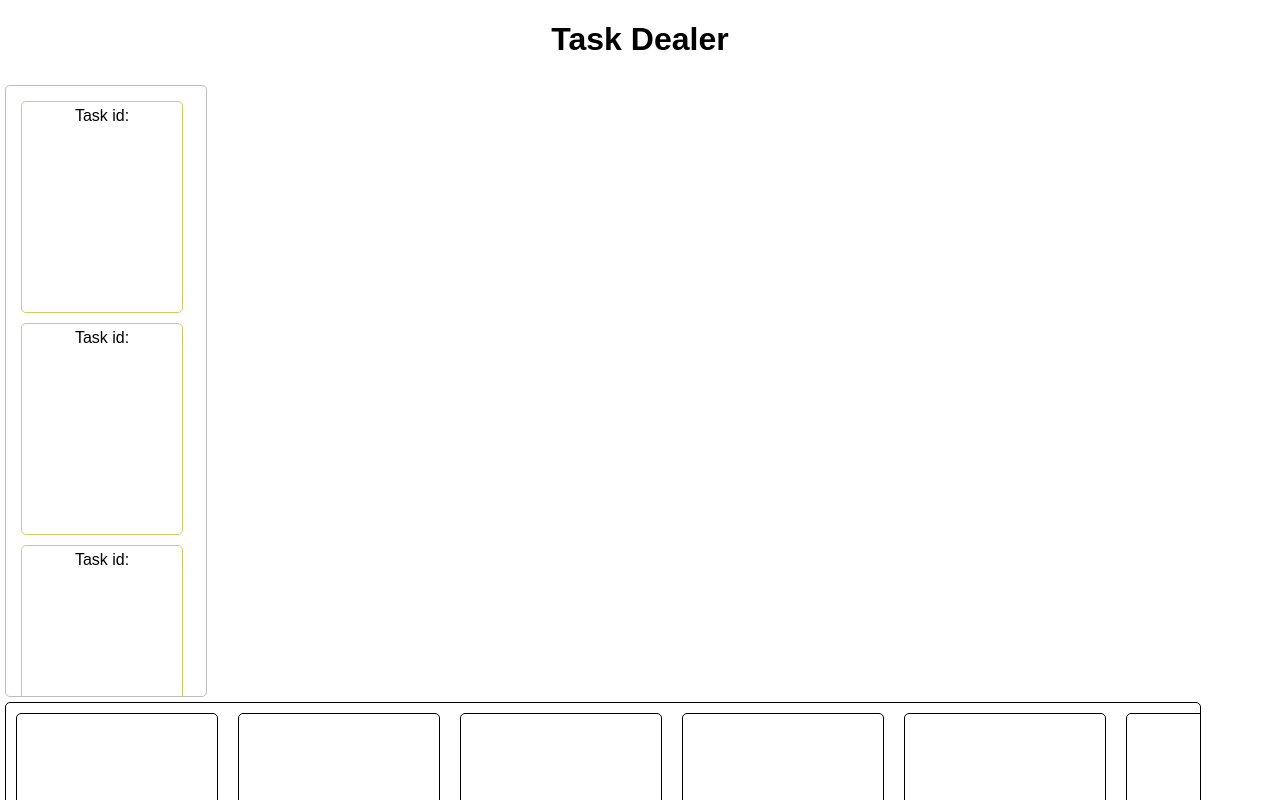
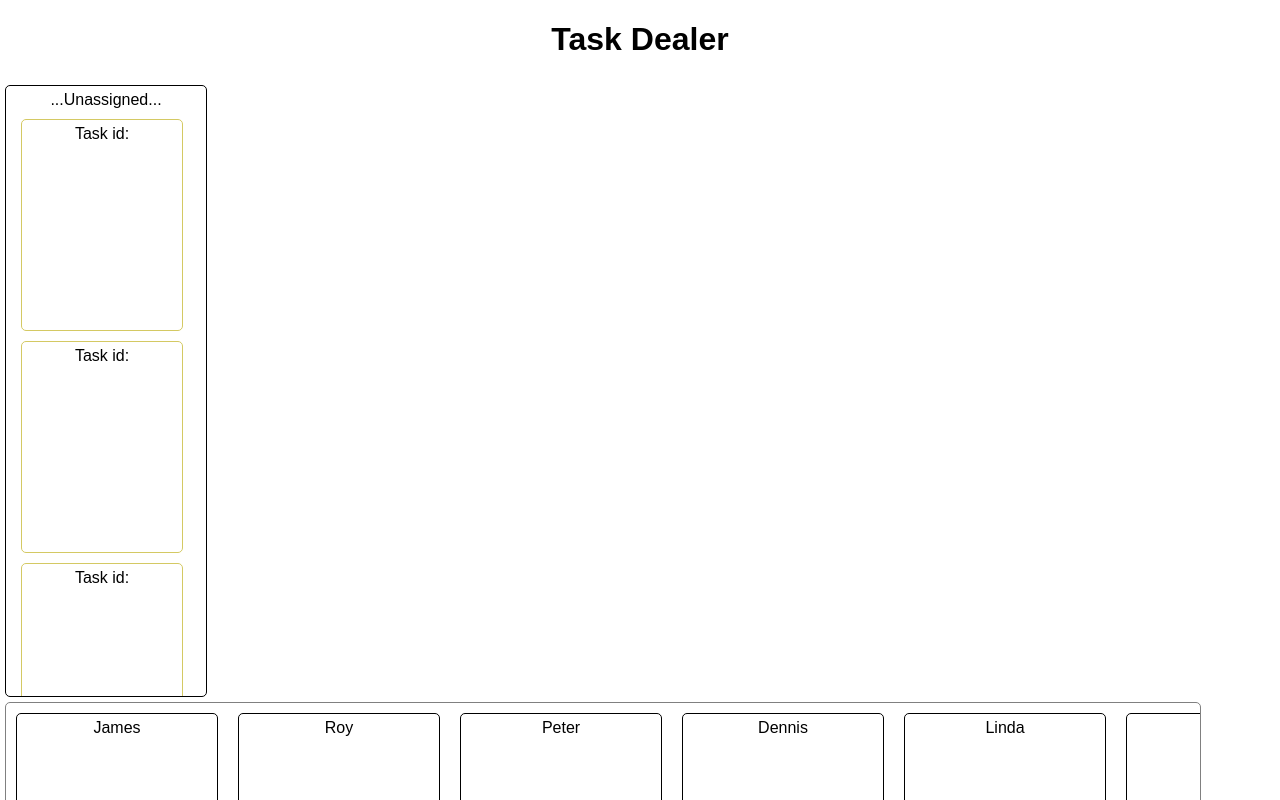
Before and after one commit to midhun-qburst/task-dealer, a React (Create React App) app: page / in a window 1280 px wide. Shown: the top 800 px of the page. Built offline with nearby package versions, Linux system fonts and the light colour scheme.

Commit message:
ui polished.

```diff
--- a/src/App.js
+++ b/src/App.js
@@ -13,7 +13,7 @@ class App extends Component {
   handleDrop = (ev) => {
     this.assigneeDiv.addEventListener('drop', (ev) => {
       ev.preventDefault();
-      var data = ev.dataTransfer.getData("text ");
+      var data = ev.dataTransfer.getData("card");
       ev.target.appendChild(document.getElementById(data));
     });
   }
@@ -24,6 +24,11 @@ class App extends Component {
     });
     this.assigneeDiv.addEventListener('drop', this.handleDrop());
   }
+  componentWillUnmount() {debugger
+    this.assigneeDiv.removeEventListener('drop',this.dragEventFunc());
+    this.assigneeDiv.removeEventListener('dragover',this.dragEventFunc());
+
+}
 
   render() {
     return (
--- a/src/components/Assignee.jsx
+++ b/src/components/Assignee.jsx
@@ -2,9 +2,13 @@ import React, { Component } from 'react';
 import '../styles/style.css';
 
 export default class Assignee extends Component {
+    constructor(props) {
+        super(props)
+    }
     render() {
       return (
           <div className="assignee" >
+          <label htmlFor="">{this.props.guy}</label>
           </div>
       );
     }
--- a/src/components/AssigneeGroup.jsx
+++ b/src/components/AssigneeGroup.jsx
@@ -6,13 +6,13 @@ export default class AssigneeGroup extends Component {
     render() {
       return (
           <div className="assignee-group" draggable>
-              <Assignee/>
-              <Assignee/>
-              <Assignee/>
-              <Assignee/>
-              <Assignee/>
-              <Assignee/>
-              <Assignee/>
+              <Assignee guy="James"/>
+              <Assignee guy="Roy"/>
+              <Assignee guy="Peter"/>
+              <Assignee guy="Dennis"/>
+              <Assignee guy="Linda"/>
+              <Assignee guy="Jane"/>
+              <Assignee guy="Mary"/>
 
           </div>
       );
--- a/src/components/CardHolder.jsx
+++ b/src/components/CardHolder.jsx
@@ -6,6 +6,7 @@ export default class CardHolder extends Component {
     render() {
       return (
           <div className="card-holder" draggable>
+          <label htmlFor="">...Unassigned...</label>
               <TaskCard/>
               <TaskCard/>
               <TaskCard/>
--- a/src/components/TaskCard.jsx
+++ b/src/components/TaskCard.jsx
@@ -9,7 +9,7 @@ export default class TaskCard extends Component {
 
     dragEventFunc = () => {
     this.cardDiv.addEventListener('dragstart',(ev)=> {
-       ev.dataTransfer.setData("text", ev.target.id);
+       ev.dataTransfer.setData("card", ev.target.id);
      } );
     }
     componentDidMount() {
--- a/src/styles/style.css
+++ b/src/styles/style.css
@@ -7,7 +7,7 @@
     padding: 5px;
 }
 .card-holder {
-    border: 1px solid rgb(189, 189, 187);
+    border: 1px solid black;
     width: 190px;
     height: 600px;
     border-radius: 5px;
@@ -18,7 +18,7 @@
 }
 .assignee {
     display: inline-block;
-    border: 1px solid rgb(0, 0, 0);
+    border: 1px solid black;
     width: 190px;
     height: 551px;
     border-radius: 5px;
@@ -33,7 +33,7 @@
 .assignee-group {
     display: flex;
     flex-wrap: nowrap;
-    border: 1px solid rgb(0, 0, 0);
+    border: 1px solid gray;
     width: 1194px;
     height: 600px;
     border-radius: 5px;
```
